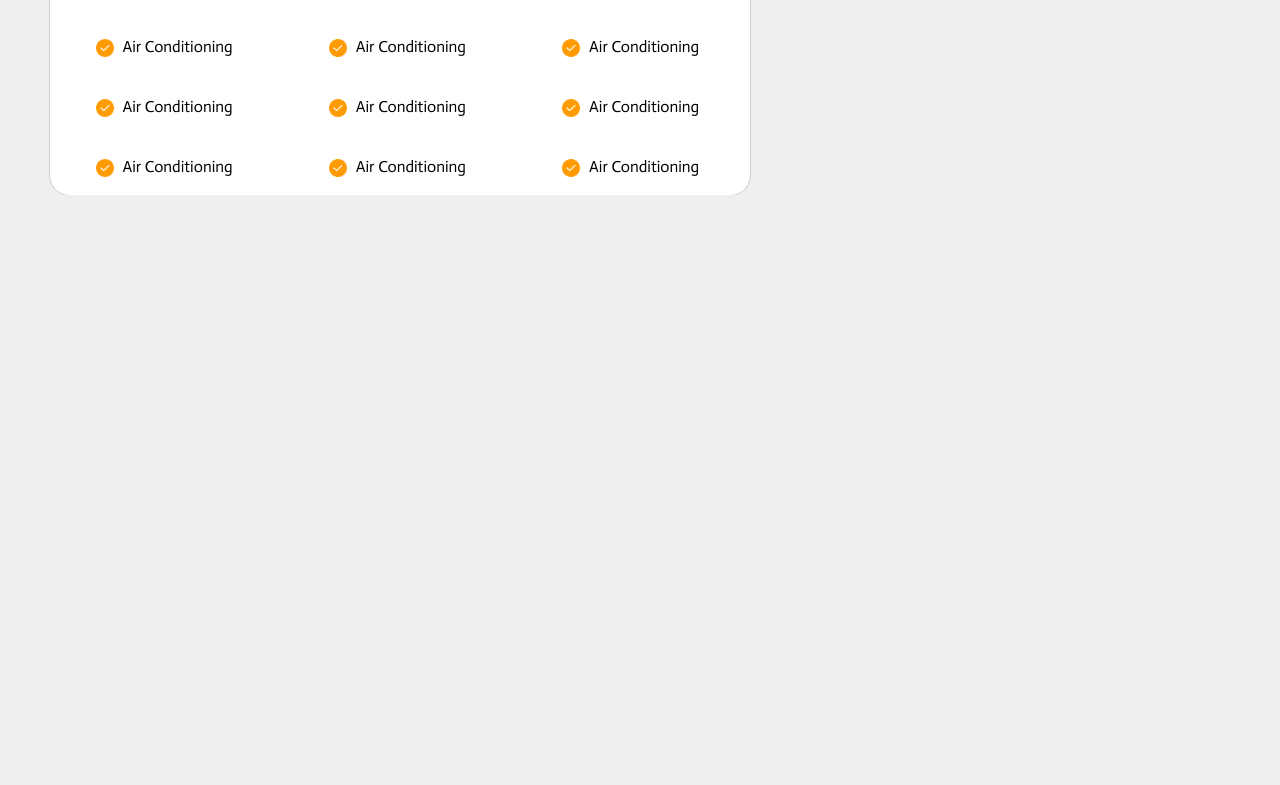
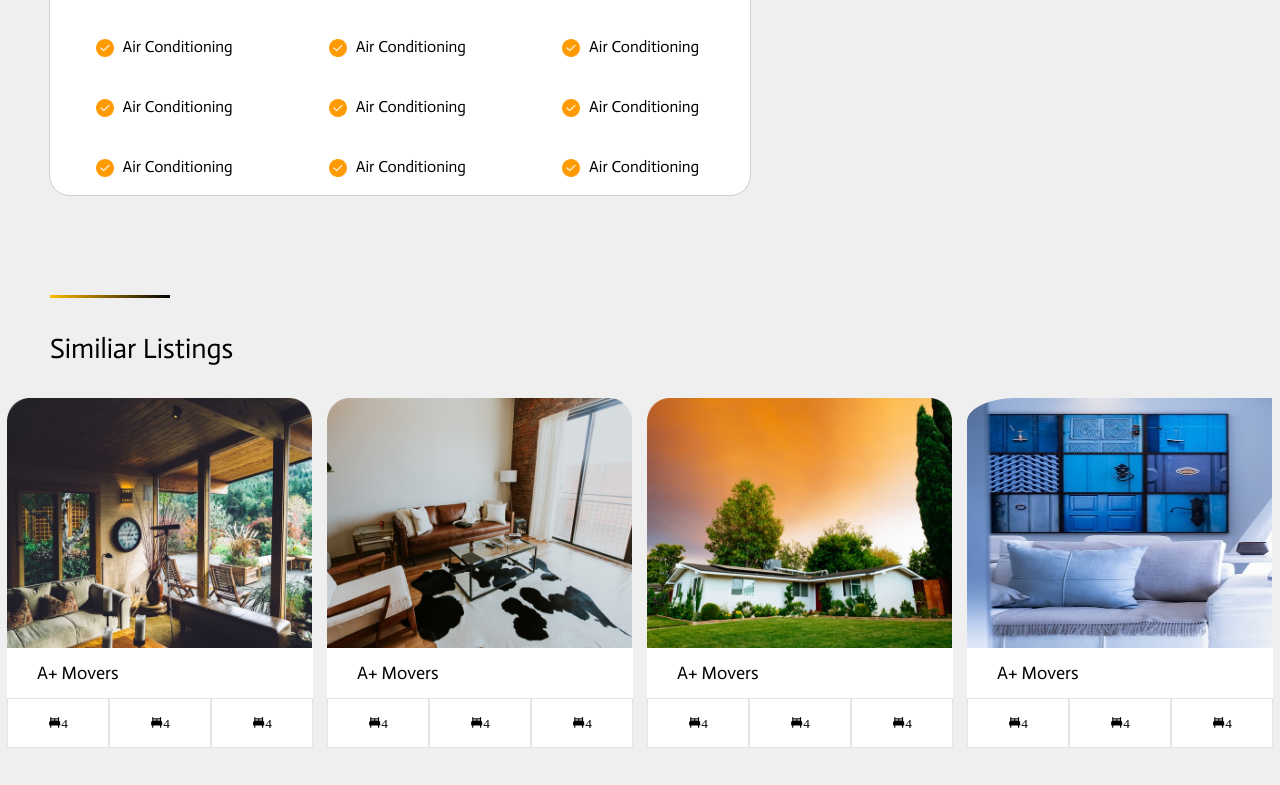
Before and after one commit to anthonykimani/Week-2-Independent-Project-Quick-Movers-Website, a plain HTML site: page movers.html in a window 1280 px wide. Shown: the part 1975-2760 px from the top of the page. Drawn offline with nearby package versions, Linux system fonts and the light colour scheme; a web font is replaced by a local one.

Commit message:
Fixes the Listings section on the movers.html by adding button elements, Updates the style.css file to resize the images, arranges the listings section

```diff
--- a/Assets/css/style.css
+++ b/Assets/css/style.css
@@ -553,3 +553,66 @@ form{
     left:-5px;
     bottom:-5px;
 }
+
+
+/*-------LISTING SECTION-------*/
+
+.listing-container{
+    margin-top:100px;
+    overflow: hidden;
+}
+
+.listing-container >h1{
+    padding-left:50px;
+    display:grid;
+    align-content: center;
+    font-size:28px;
+    font-weight:200;
+    font-family:'Actor';
+    height:100px;
+}
+
+.line{
+    background-image:linear-gradient(to right,rgb(255, 187, 0),black);
+    height:3px;
+    width:120px;
+    position:relative;
+    right:-50px;
+
+}
+
+.listers{
+    display:flex;
+    justify-content: space-around;
+}
+
+
+.list-card{
+    border-radius:10px;
+}
+.list-card > img{
+    width:305px;
+    height:250px;
+}
+
+.list-card > h4{
+    height:50px;
+    background-color:white;
+    display:flex;
+    align-items:center;
+    padding-left:30px;
+    font-size:18px;
+    font-family:'Actor';
+    font-weight:200;
+}
+
+.list{
+    display:flex;
+}
+
+.list-button{
+    width:102px;
+    height:50px;
+    border:.5px solid rgb(228, 228, 228);
+    background-color:white;
+}
--- a/movers.html
+++ b/movers.html
@@ -143,6 +143,74 @@
               </div>
             </div>
           </div>
+
+        <!--lISTINGS SECTION-->
+        <section class="listing-container">
+            <div class="line"></div>
+            <h1>Similiar Listings</h1>
+            <div class="listers">
+                <div class="list-card">
+                    <img src="./Assets/images/Rectangle-7.png" alt="A movers truck pictured" />
+                    <h4>A+ Movers</h4>
+                    <div class="list">
+                       <button class="list-button">
+                            <i class="bx bxs-bed" id="icons">4</i>
+                       </button>
+                       <button class="list-button">
+                            <i class="bx bxs-bed" id="icons">4</i>
+                       </button>
+                       <button class="list-button">
+                            <i class="bx bxs-bed" id="icons">4</i>
+                       </button>
+                    </div>
+                </div>
+                <div class="list-card">
+                    <img src="./Assets/images/Rectangle-8.png" alt="A movers truck pictured" />
+                    <h4>A+ Movers</h4>
+                    <div class="list">
+                        <button class="list-button">
+                             <i class="bx bxs-bed" id="icons">4</i>
+                        </button>
+                        <button class="list-button">
+                             <i class="bx bxs-bed" id="icons">4</i>
+                        </button>
+                        <button class="list-button">
+                             <i class="bx bxs-bed" id="icons">4</i>
+                        </button>
+                     </div>
+                </div>
+                <div class="list-card">
+                    <img src="./Assets/images/Rectangle-9.png" alt="A movers truck pictured" />
+                    <h4>A+ Movers</h4>
+                    <div class="list">
+                        <button class="list-button">
+                             <i class="bx bxs-bed" id="icons">4</i>
+                        </button>
+                        <button class="list-button">
+                             <i class="bx bxs-bed" id="icons">4</i>
+                        </button>
+                        <button class="list-button">
+                             <i class="bx bxs-bed" id="icons">4</i>
+                        </button>
+                     </div>
+                </div>
+                <div class="list-card">
+                    <img src="./Assets/images/Rectangle-10.png" alt="A movers truck pictured" />
+                    <h4>A+ Movers</h4>
+                    <div class="list">
+                        <button class="list-button">
+                             <i class="bx bxs-bed" id="icons">4</i>
+                        </button>
+                        <button class="list-button">
+                             <i class="bx bxs-bed" id="icons">4</i>
+                        </button>
+                        <button class="list-button">
+                             <i class="bx bxs-bed" id="icons">4</i>
+                        </button>
+                     </div>
+                </div>
+            </div>
+          </section>
     </div>
 </body>
 <div style="margin-top:700px"></div>
```
